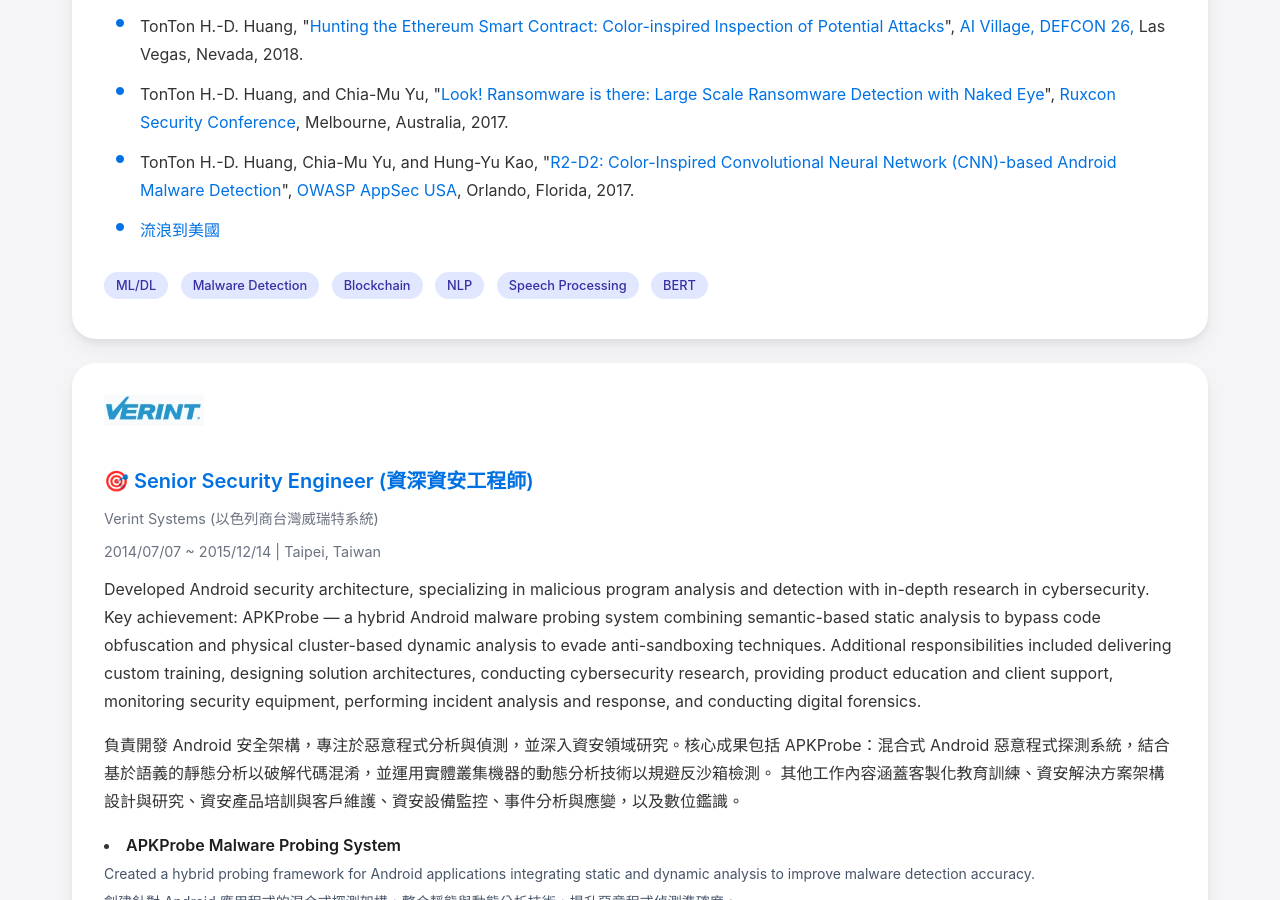
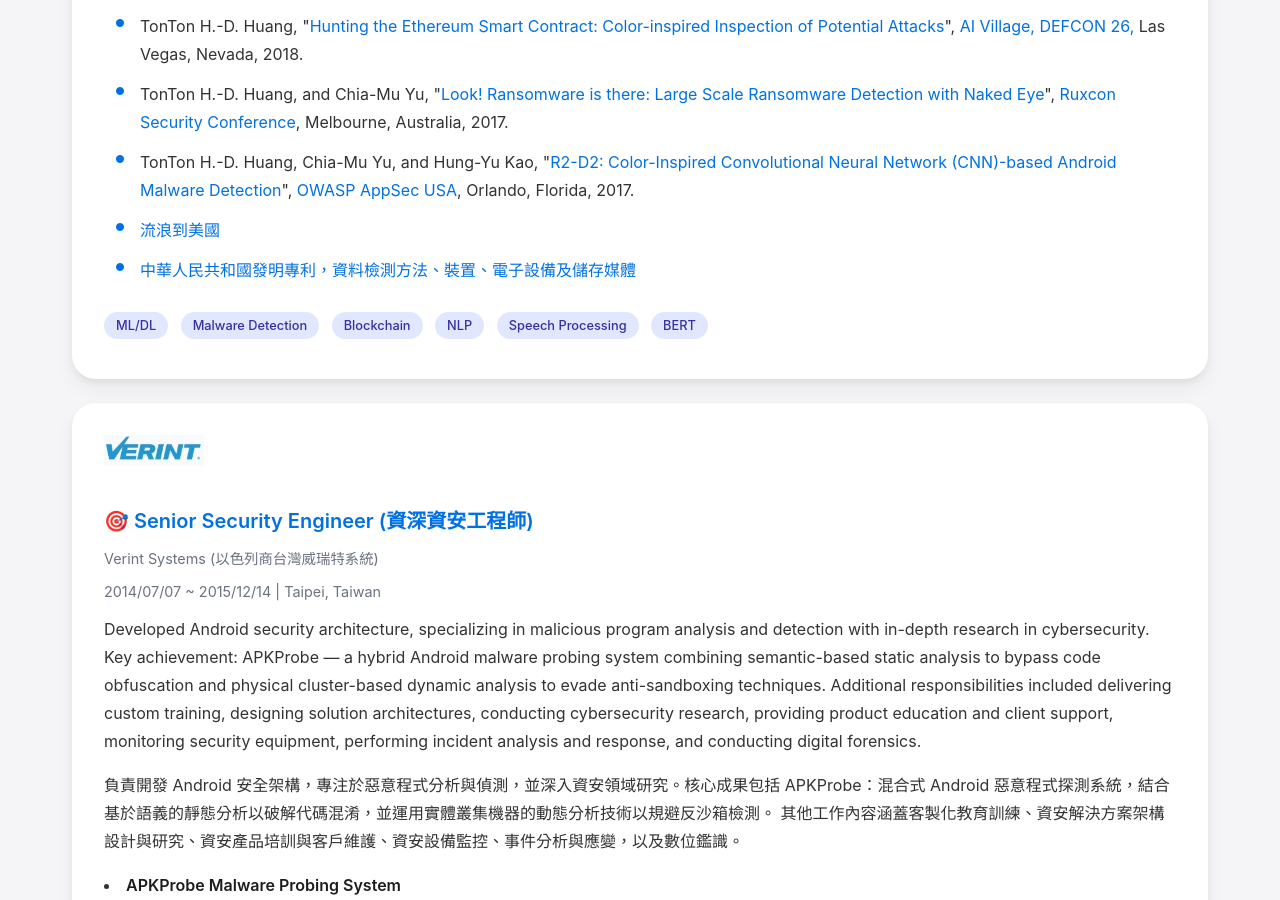
Before and after one commit to Deep-Learning-101/TonTon, a Jekyll site: the page index.html, which Jekyll copies as it is, in a window 1280 px wide and 900 px high, scrolled down 7092 px. Built offline with Jekyll 4.4.1, drawn with Linux system fonts in a browser that asks for light colours; nearby versions of some CDN libraries.

Commit message:
中華人民共和國發明專利，資料檢測方法、裝置、電子設備及儲存媒體

```diff
--- a/index.html
+++ b/index.html
@@ -978,6 +978,9 @@
                     <li>
                         <a href="https://blog.twman.org/search/label/USA" target="_blank">流浪到美國</a>
                     </li>
+                    <li>
+                        <a href="https://patents.google.com/patent/CN108510281A/" target="_blank">中華人民共和國發明專利，資料檢測方法、裝置、電子設備及儲存媒體</a>
+                    </li>
                 </ul>
             </div>
             <div class="mt-4">
```
